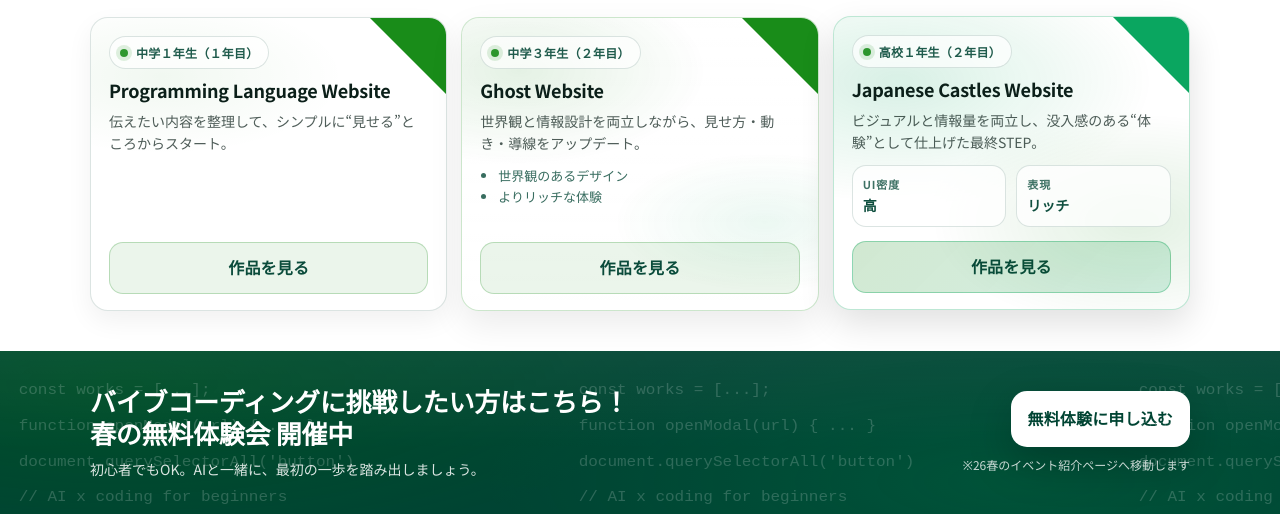
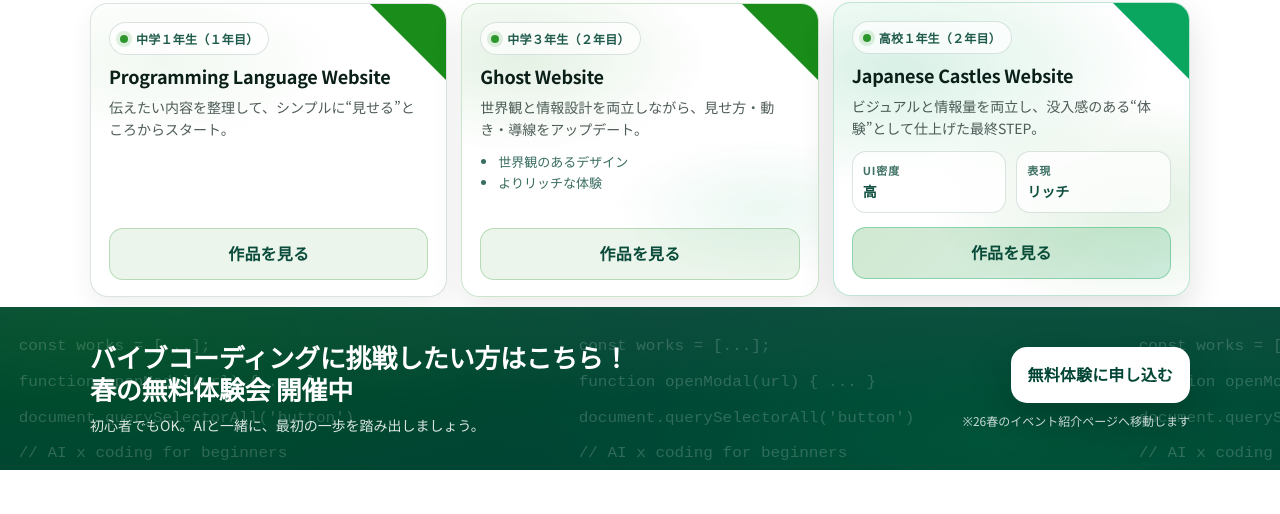
Before and after one commit to keigo-fujiwara/vibecoding-gallery, a plain HTML site: page index.html in a window 1280 px wide. Shown: the part 444-958 px from the top of the page. After the commit the page ends 914 px from the top, so only its background shows below. Drawn offline with Linux system fonts and the light colour scheme.

Commit message:
余白など修正

```diff
--- a/style.css
+++ b/style.css
@@ -263,7 +263,7 @@ button{ font: inherit; }
 
 /* Section head */
 .works{
-  padding: 24px 0 40px;
+  padding: 10px 0;
   scroll-margin-top: 78px;
 }
 .sectionHead{
```
